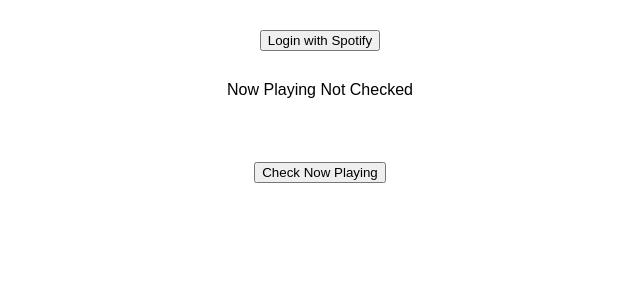
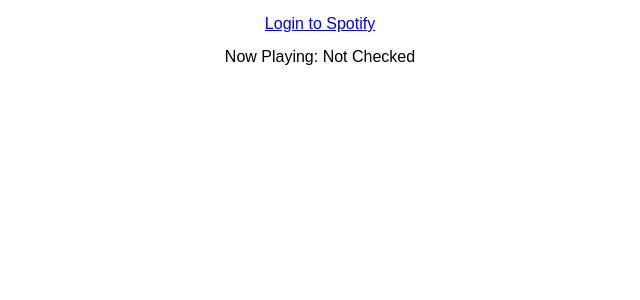
Before and after one commit to tappenze/bulgogi, a React (Create React App) app in the folder client/: page / in a window 1280 px wide. Shown: the top 300 px of the page, without its empty margins (320-960 px from the left). Built offline with nearby package versions, Linux system fonts and the light colour scheme; what spotify-web-api-js would draw is missing.

Commit message:
checks what is currently playing on the user's account

```diff
--- a/client/src/App.js
+++ b/client/src/App.js
@@ -2,55 +2,59 @@
 import './App.css';
 
 import SpotifyWebApi from 'spotify-web-api-js';
-
-const spotify = new SpotifyWebApi();
+const spotifyApi = new SpotifyWebApi();
 
 class App extends Component {
-  constructor() {
+  constructor(){
     super();
     const params = this.getHashParams();
-    this.state ={
-      loggedIn: params.access_token ? true : false,
-      nowPlaying: {
-        name: 'Not Checked',
-        image: ''
-      }
+    const token = params.access_token;
+    if (token) {
+      spotifyApi.setAccessToken(token);
     }
-    if (params.access_token) {
-      spotify.setAccessToken(params.access_token);
+    this.state = {
+      loggedIn: token ? true : false,
+      nowPlaying: { name: 'Not Checked', albumArt: '' }
     }
   }
   getHashParams() {
     var hashParams = {};
     var e, r = /([^&;=]+)=?([^&;]*)/g,
         q = window.location.hash.substring(1);
-    while ( e = r.exec(q)) {
+    e = r.exec(q)
+    while (e) {
        hashParams[e[1]] = decodeURIComponent(e[2]);
+       e = r.exec(q);
     }
     return hashParams;
   }
-  getNowPlaying() {
-    spotify.getMyCurrentPlaybackState()
+
+  getNowPlaying(){
+    spotifyApi.getMyCurrentPlaybackState()
       .then((response) => {
         this.setState({
-          name: response.item.name,
-          image: response.item.images[0].url
+          nowPlaying: {
+              name: response.item.name,
+              albumArt: response.item.album.images[0].url
+            }
         });
       })
   }
   render() {
     return (
       <div className="App">
-        <a href='http://localhost:8888'>
-          <button>Login with Spotify</button>
-        </a>
-        <div>Now Playing { this.state.nowPlaying.name } </div>
+        <a href='http://localhost:8888' > Login to Spotify </a>
         <div>
-          <img src={ this.state.nowPlaying.image } style={ {width: 100} }/>
+          Now Playing: { this.state.nowPlaying.name }
         </div>
-        <button onClick={() => this.getNowPlaying()}>
-          Check Now Playing
-        </button>
+        <div>
+          <img src={this.state.nowPlaying.albumArt} style={{ height: 150 }}/>
+        </div>
+        { this.state.loggedIn &&
+          <button onClick={() => this.getNowPlaying()}>
+            Check Now Playing
+          </button>
+        }
       </div>
     );
   }
```
Also changed, not shown: 1 other file (tests, documents, lock files or other folders).
